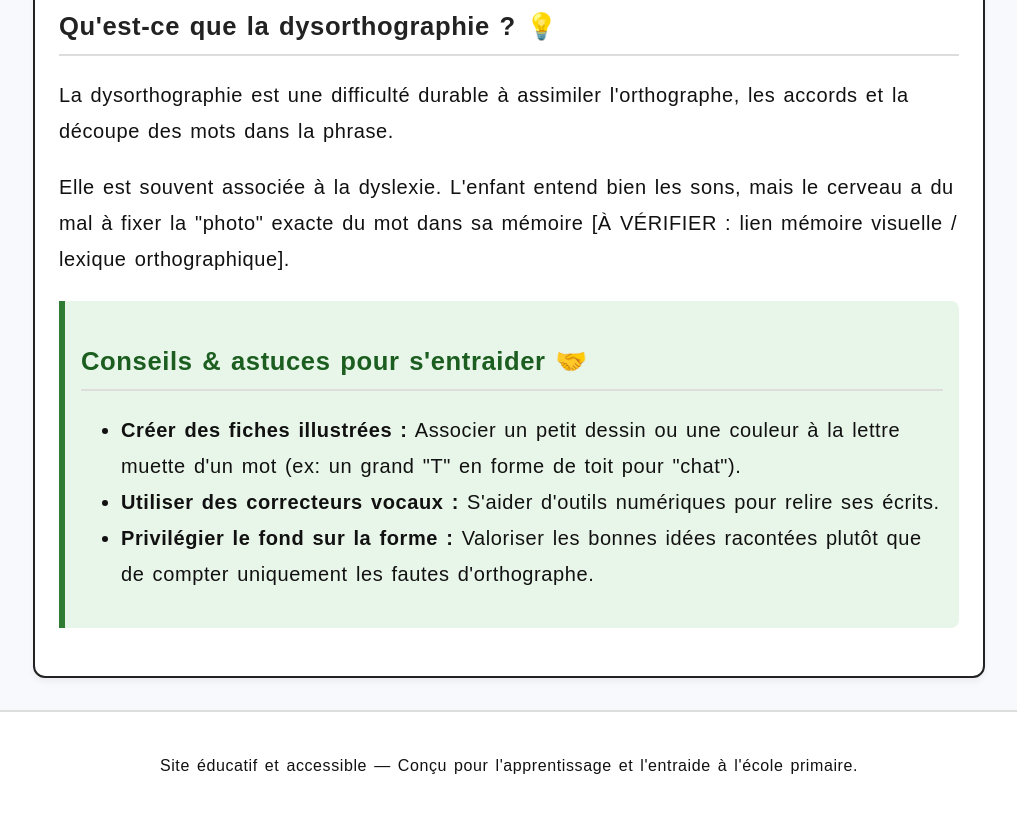
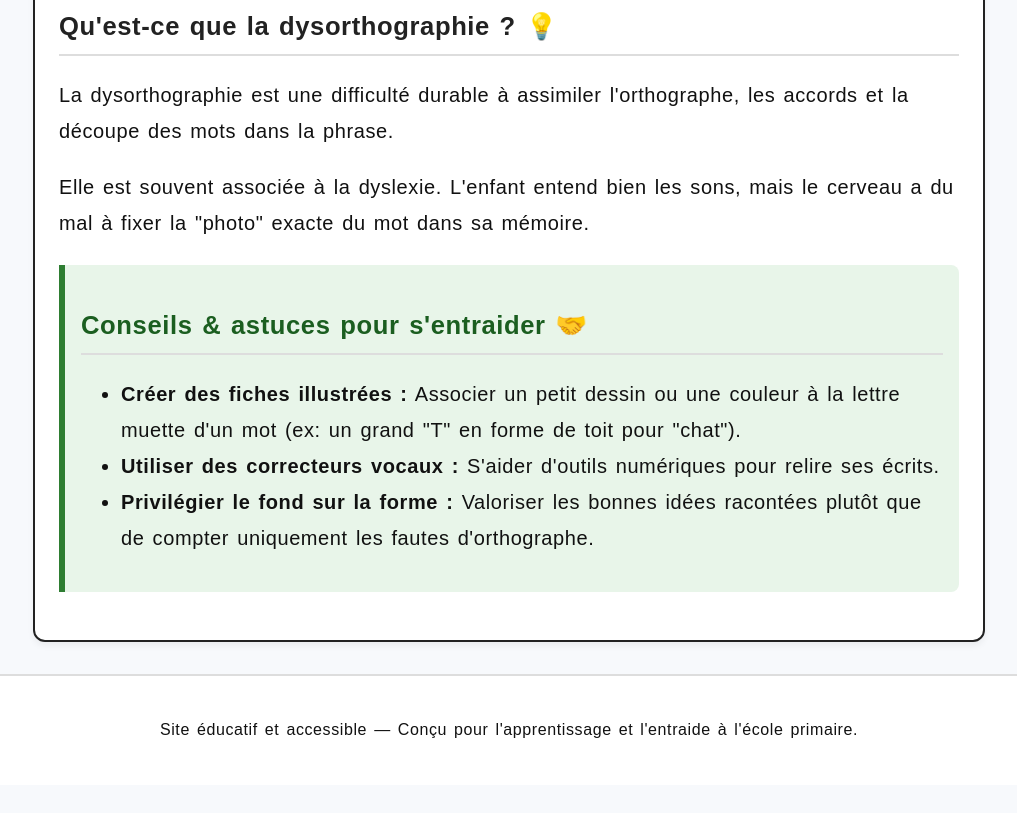
Before and after one commit to latramprimaire-beep/Les-dys, a plain HTML site: page dysorthographie.html in a window 1280 px wide. Shown: the part 771-1584 px from the top of the page, without its empty margins (131-1148 px from the left). After the commit the page ends 1556 px from the top, so only its background shows below. Drawn offline with Linux system fonts and the light colour scheme.

Commit message:
Update dysorthographie.html

```diff
--- a/dysorthographie.html
+++ b/dysorthographie.html
@@ -167,7 +167,7 @@
         La dysorthographie est une difficulté durable à assimiler l'orthographe, les accords et la découpe des mots dans la phrase.
       </p>
       <p>
-        Elle est souvent associée à la dyslexie. L'enfant entend bien les sons, mais le cerveau a du mal à fixer la "photo" exacte du mot dans sa mémoire [À VÉRIFIER : lien mémoire visuelle / lexique orthographique].
+        Elle est souvent associée à la dyslexie. L'enfant entend bien les sons, mais le cerveau a du mal à fixer la "photo" exacte du mot dans sa mémoire.
       </p>
     </section>
 
```
